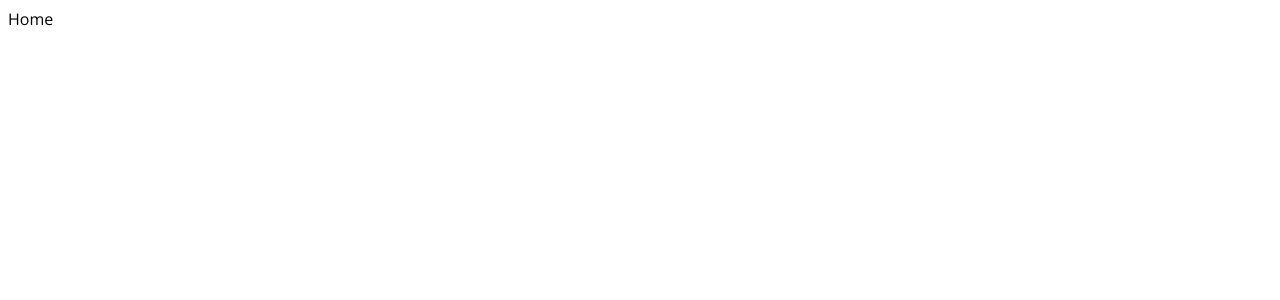
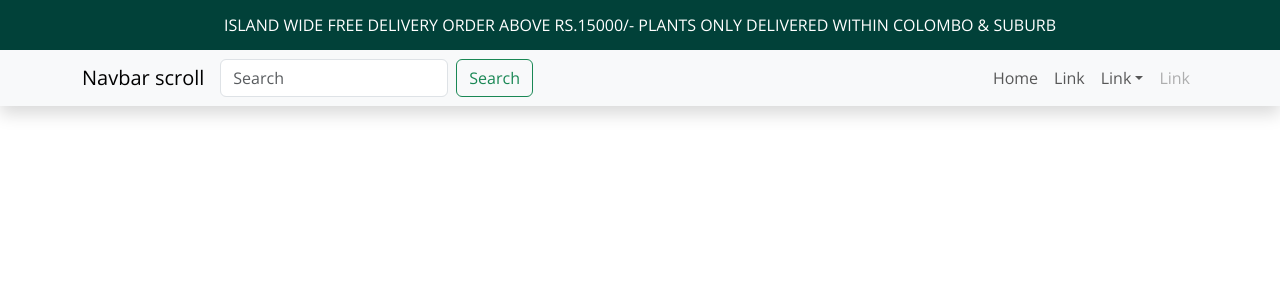
Before and after one commit to dinethudantha/design_buddies, a React app in the folder frontend/: page / in a window 1280 px wide. Shown: the top 300 px of the page. Built offline with nearby package versions, Linux system fonts and the light colour scheme; the HTML template or start-up script is replaced by a standard one.

Commit message:
feature/header
I created header.

```diff
--- a/frontend/package.json
+++ b/frontend/package.json
@@ -10,7 +10,9 @@
     "preview": "vite preview"
   },
   "dependencies": {
+    "bootstrap": "^5.3.8",
     "react": "^19.1.1",
+    "react-bootstrap": "^2.10.10",
     "react-dom": "^19.1.1",
     "react-router-dom": "^7.9.3"
   },
@@ -23,6 +25,7 @@
     "eslint-plugin-react-hooks": "^5.2.0",
     "eslint-plugin-react-refresh": "^0.4.20",
     "globals": "^16.4.0",
+    "sass-embedded": "^1.93.2",
     "vite": "^7.1.7"
   }
 }
--- a/frontend/src/App.jsx
+++ b/frontend/src/App.jsx
@@ -1,5 +1,7 @@
 import './App.scss'
 import Home from './assets/Components/Home'
+import 'bootstrap/dist/css/bootstrap.min.css';
+
 
 function App() {
 
--- a/frontend/src/App.scss
+++ b/frontend/src/App.scss
@@ -3,9 +3,28 @@
 $primary-font: "Open Sans", sans-serif;
 $primary-color: #014139;
 
-body {
-  font-family: $primary-font;
-  font-optical-sizing: auto;
-  font-style: normal;
-  font-variation-settings: "wdth" 100;
+* {
+    margin: 0;
+    padding: 0;
+    box-sizing: border-box;
+    font-family: $primary-font;
 }
+
+
+// Default Typographies
+
+h1{
+    font-size: 2.5rem;
+}
+
+h2{
+    font-size: 2rem;
+}
+
+h3{
+    font-size: 1.3rem;
+}
+
+h4{
+    font-size: 1rem;
+}
--- /dev/null
+++ b/frontend/src/assets/Components/Common/Navigation.jsx
@@ -0,0 +1,52 @@
+import React from "react";
+import Button from "react-bootstrap/Button";
+import Container from "react-bootstrap/Container";
+import Form from "react-bootstrap/Form";
+import Nav from "react-bootstrap/Nav";
+import Navbar from "react-bootstrap/Navbar";
+import NavDropdown from "react-bootstrap/NavDropdown";
+
+function Navigation() {
+  return (
+    <Navbar expand="lg" className="bg-body-tertiary">
+      <Container>
+        <Navbar.Brand href="#">Navbar scroll</Navbar.Brand>
+        <Navbar.Toggle aria-controls="navbarScroll" />
+        <Navbar.Collapse id="navbarScroll">
+          <Form className="d-flex">
+            <Form.Control
+              type="search"
+              placeholder="Search"
+              className="me-2"
+              aria-label="Search"
+            />
+            <Button variant="outline-success">Search</Button>
+          </Form>
+          <Nav
+            className="ms-auto my-2 my-lg-0"
+            style={{ maxHeight: "100px" }}
+            navbarScroll
+          >
+            <Nav.Link href="#action1">Home</Nav.Link>
+            <Nav.Link href="#action2">Link</Nav.Link>
+            <NavDropdown title="Link" id="navbarScrollingDropdown">
+              <NavDropdown.Item href="#action3">Action</NavDropdown.Item>
+              <NavDropdown.Item href="#action4">
+                Another action
+              </NavDropdown.Item>
+              <NavDropdown.Divider />
+              <NavDropdown.Item href="#action5">
+                Something else here
+              </NavDropdown.Item>
+            </NavDropdown>
+            <Nav.Link href="#" disabled>
+              Link
+            </Nav.Link>
+          </Nav>
+        </Navbar.Collapse>
+      </Container>
+    </Navbar>
+  );
+}
+
+export default Navigation;
--- a/frontend/src/assets/Components/Home.jsx
+++ b/frontend/src/assets/Components/Home.jsx
@@ -1,9 +1,21 @@
-import React from 'react'
+import "../css/Style.scss";
+import React from "react";
+import Navigation from "./Common/Navigation";
 
 function Home() {
   return (
-    <div>Home</div>
-  )
+    <>
+      <header className="shadow">
+        <div className="top-bar w-100 d-flex align-items-center justify-content-center">
+          <span className="text-white text-center">
+            ISLAND WIDE FREE DELIVERY ORDER ABOVE RS.15000/- PLANTS ONLY
+            DELIVERED WITHIN COLOMBO & SUBURB
+          </span>
+        </div>
+        <Navigation />
+      </header>
+    </>
+  );
 }
 
-export default Home
+export default Home;
--- /dev/null
+++ b/frontend/src/assets/css/Style.scss
@@ -0,0 +1,6 @@
+$primary-color: #014139;
+
+.top-bar {
+    height: 50px;
+    background-color: $primary-color;
+}
--- a/frontend/src/main.jsx
+++ b/frontend/src/main.jsx
@@ -1,6 +1,7 @@
 import { StrictMode } from 'react'
 import { createRoot } from 'react-dom/client'
 import App from './App.jsx'
+import 'bootstrap/dist/css/bootstrap.min.css';
 import { createBrowserRouter, RouterProvider } from 'react-router-dom'
 
 const router = createBrowserRouter([
```
Also changed, not shown: 1 other file (tests, documents, lock files or other folders).
